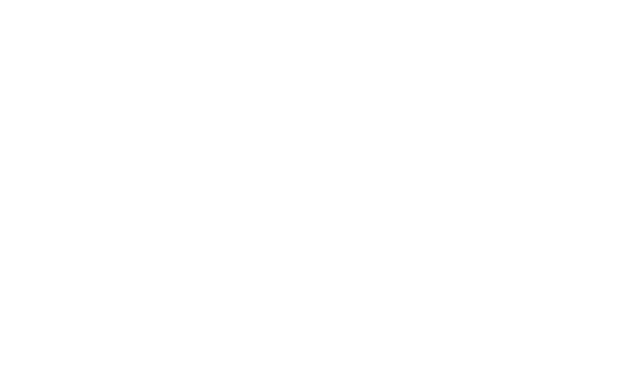
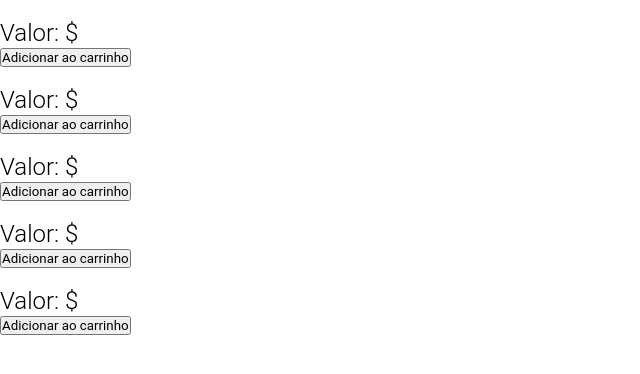
Before and after one commit to Wallace-Lentes/EcoMart, a React (Vite) app: page /paginaProdutos in a window 1280 px wide. Before the commit this address had no page. Shown: the top 374 px of the page, without its empty margins (0-640 px from the left). Built offline with nearby package versions, Linux system fonts and the light colour scheme.

Commit message:
feat: adição da página Produtos nas rotas

```diff
--- a/src/Rotas.jsx
+++ b/src/Rotas.jsx
@@ -6,6 +6,7 @@ import LandingPage from "../src/pages/LandingPage/LandingPages"
 import QuemSomos from "../src/pages/QuemSomos/QuemSomos"
 import Login from '../src/pages/login/Login'
 import PaginaHome from './pages/PaginaHome/PaginaHome'
+import Produtos from './pages/Produtos/Produtos'
 
 const Rotas = () => {
 return (
@@ -16,6 +17,7 @@ return (
         <Route path="/paginaHome" element={<PaginaHome/>} />
         <Route path="/quemSomos" element={<QuemSomos/>} />
         <Route path="/login" element={<Login/>} />
+        <Route path="/paginaProdutos" element={<Produtos/>} />
         </Routes>
     </BrowserRouter>
 )
```
